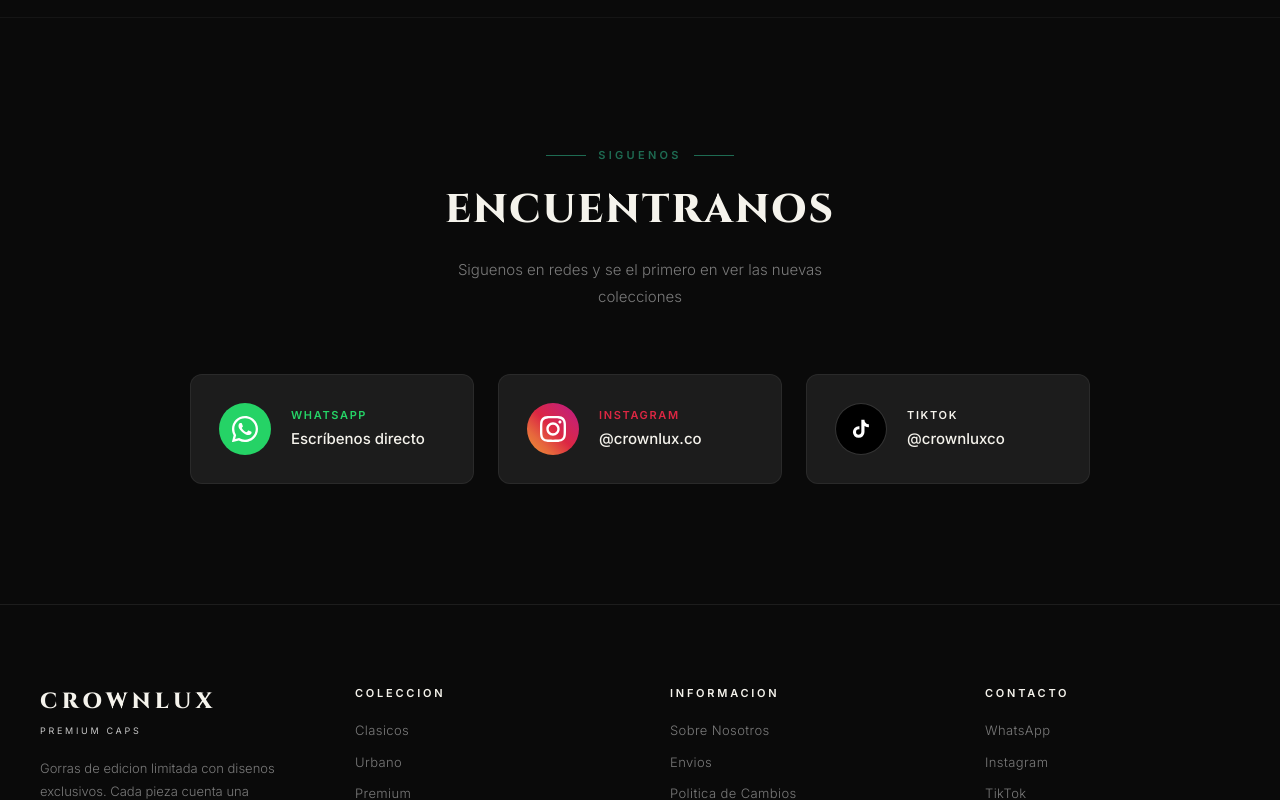
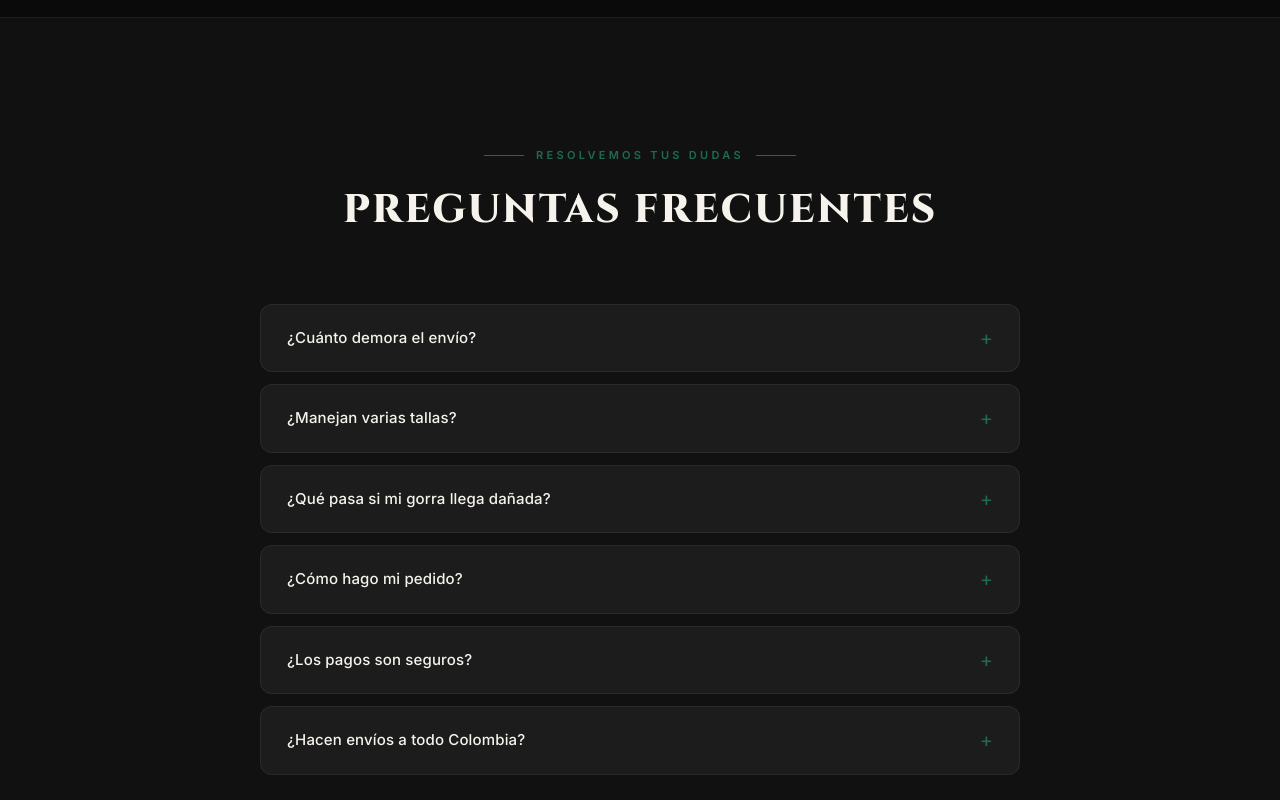
Before and after one commit to ALEXANDERZABALETA15/ZAENOVITH-CAPS, a Next.js app: page / in a window 1280 px wide. Shown: the part 4620-5420 px from the top of the page. Built offline with nearby package versions, Linux system fonts and the light colour scheme; no server answers; the database is empty.

Commit message:
feat: add FAQ accordion section and connect footer link

```diff
--- a/src/app/page.js
+++ b/src/app/page.js
@@ -8,6 +8,7 @@
 import Resenas from '@/components/ui/Resenas'
 import Contacto from '@/components/ui/Contacto'
 import { ColeccionProvider } from '@/lib/ColeccionContext'
+import Faq from '@/components/ui/Faq'
 
 export default function Home() {
   return (
@@ -19,6 +20,7 @@
         <Confianza />
         <ComoProcesar />
         <Resenas />
+        <Faq />
         <Contacto />
       </main>
     </ColeccionProvider>
--- a/src/components/layout/Footer.js
+++ b/src/components/layout/Footer.js
@@ -21,7 +21,7 @@
     'Sobre Nosotros': '/sobre-nosotros',
     'Envios': '#',
     'Politica de Cambios': '#',
-    'Preguntas Frecuentes': '#',
+    'Preguntas Frecuentes': '/#faq',
   }
 
   const esExterno = (item) => ['WhatsApp', 'Instagram', 'TikTok'].includes(item)
--- /dev/null
+++ b/src/components/ui/Faq.js
@@ -0,0 +1,188 @@
+'use client'
+
+import { useState } from 'react'
+import { motion, AnimatePresence } from 'framer-motion'
+
+const preguntas = [
+  {
+    pregunta: '¿Cuánto demora el envío?',
+    respuesta: 'Realizamos envíos nacionales de 2 a 5 días hábiles, dependiendo de la ciudad de destino.',
+  },
+  {
+    pregunta: '¿Manejan varias tallas?',
+    respuesta: 'Sí, manejamos varias tallas para que encuentres el ajuste perfecto en cada modelo de nuestra colección.',
+  },
+  {
+    pregunta: '¿Qué pasa si mi gorra llega dañada?',
+    respuesta: 'Si tu gorra llega rasguñada, dañada o con algún cambio de color, tienes 7 días desde que la recibes para reportarlo. Solo necesitamos foto o video como evidencia y realizamos el cambio por otra gorra sin costo adicional.',
+  },
+  {
+    pregunta: '¿Cómo hago mi pedido?',
+    respuesta: 'Eliges tu gorra en el catálogo, das clic en comprar y te redirigimos directo a WhatsApp con tu pedido ya armado para confirmar los detalles.',
+  },
+  {
+    pregunta: '¿Los pagos son seguros?',
+    respuesta: 'Aceptamos Nequi, Bancolombia, efectivo y transferencia. Confirmamos cada pedido por WhatsApp antes de cualquier envío.',
+  },
+  {
+    pregunta: '¿Hacen envíos a todo Colombia?',
+    respuesta: 'Sí, llegamos a todo el territorio nacional.',
+  },
+]
+
+export default function Faq() {
+  const [abierta, setAbierta] = useState(null)
+
+  function toggle(index) {
+    setAbierta(abierta === index ? null : index)
+  }
+
+  return (
+    <section
+      id="faq"
+      style={{
+        backgroundColor: 'var(--color-black-soft)',
+        padding: 'clamp(60px, 10vw, 120px) clamp(16px, 5vw, 40px)',
+        borderTop: '1px solid rgba(199,199,199,0.06)',
+      }}
+    >
+      <div style={{ maxWidth: '760px', margin: '0 auto' }}>
+
+        {/* Encabezado */}
+        <motion.div
+          initial={{ opacity: 0, y: 20 }}
+          whileInView={{ opacity: 1, y: 0 }}
+          viewport={{ once: true }}
+          transition={{ duration: 0.6 }}
+          style={{ textAlign: 'center', marginBottom: 'clamp(40px, 6vw, 64px)' }}
+        >
+          <div style={{
+            display: 'inline-flex',
+            alignItems: 'center',
+            gap: '12px',
+            marginBottom: '16px',
+          }}>
+            <div style={{ width: '40px', height: '1px', backgroundColor: 'var(--color-green)' }} />
+            <p style={{
+              fontSize: '11px',
+              color: 'var(--color-green)',
+              fontWeight: '600',
+              letterSpacing: '0.3em',
+              textTransform: 'uppercase',
+              fontFamily: 'var(--font-inter)',
+              margin: 0,
+            }}>
+              Resolvemos tus dudas
+            </p>
+            <div style={{ width: '40px', height: '1px', backgroundColor: 'var(--color-green)' }} />
+          </div>
+
+          <h2 style={{
+            fontSize: 'clamp(24px, 4vw, 40px)',
+            fontWeight: '800',
+            color: 'var(--color-white)',
+            fontFamily: 'var(--font-cinzel)',
+            letterSpacing: '0.05em',
+            textTransform: 'uppercase',
+            margin: 0,
+          }}>
+            Preguntas Frecuentes
+          </h2>
+        </motion.div>
+
+        {/* Acordeón */}
+        <div style={{
+          display: 'flex',
+          flexDirection: 'column',
+          gap: '12px',
+        }}>
+          {preguntas.map((item, index) => {
+            const abiertaAhora = abierta === index
+            return (
+              <motion.div
+                key={item.pregunta}
+                initial={{ opacity: 0, y: 20 }}
+                whileInView={{ opacity: 1, y: 0 }}
+                viewport={{ once: true }}
+                transition={{ duration: 0.4, delay: index * 0.05 }}
+                style={{
+                  backgroundColor: 'var(--color-black-card)',
+                  border: abiertaAhora
+                    ? '1px solid rgba(30,107,82,0.4)'
+                    : '1px solid rgba(199,199,199,0.08)',
+                  borderRadius: '12px',
+                  overflow: 'hidden',
+                  transition: 'border 0.3s ease',
+                }}
+              >
+                <button
+                  onClick={() => toggle(index)}
+                  style={{
+                    width: '100%',
+                    display: 'flex',
+                    alignItems: 'center',
+                    justifyContent: 'space-between',
+                    gap: '16px',
+                    padding: 'clamp(16px, 2.5vw, 22px) clamp(18px, 3vw, 26px)',
+                    backgroundColor: 'transparent',
+                    border: 'none',
+                    cursor: 'pointer',
+                    textAlign: 'left',
+                  }}
+                >
+                  <span style={{
+                    fontSize: 'clamp(13px, 1.8vw, 15px)',
+                    fontWeight: '500',
+                    color: 'var(--color-white)',
+                    fontFamily: 'var(--font-inter)',
+                    letterSpacing: '0.01em',
+                  }}>
+                    {item.pregunta}
+                  </span>
+
+                  <motion.span
+                    animate={{ rotate: abiertaAhora ? 45 : 0 }}
+                    transition={{ duration: 0.25 }}
+                    style={{
+                      fontSize: '20px',
+                      color: 'var(--color-green)',
+                      flexShrink: 0,
+                      lineHeight: 1,
+                    }}
+                  >
+                    +
+                  </motion.span>
+                </button>
+
+                <AnimatePresence>
+                  {abiertaAhora && (
+                    <motion.div
+                      initial={{ height: 0, opacity: 0 }}
+                      animate={{ height: 'auto', opacity: 1 }}
+                      exit={{ height: 0, opacity: 0 }}
+                      transition={{ duration: 0.3, ease: 'easeInOut' }}
+                      style={{ overflow: 'hidden' }}
+                    >
+                      <p style={{
+                        margin: 0,
+                        padding: '0 clamp(18px, 3vw, 26px) clamp(16px, 2.5vw, 22px)',
+                        fontSize: 'clamp(12px, 1.6vw, 14px)',
+                        color: 'var(--color-gray)',
+                        lineHeight: '1.7',
+                        fontFamily: 'var(--font-inter)',
+                        fontWeight: '300',
+                      }}>
+                        {item.respuesta}
+                      </p>
+                    </motion.div>
+                  )}
+                </AnimatePresence>
+              </motion.div>
+            )
+          })}
+        </div>
+
+      </div>
+    </section>
+  )
+}
```
